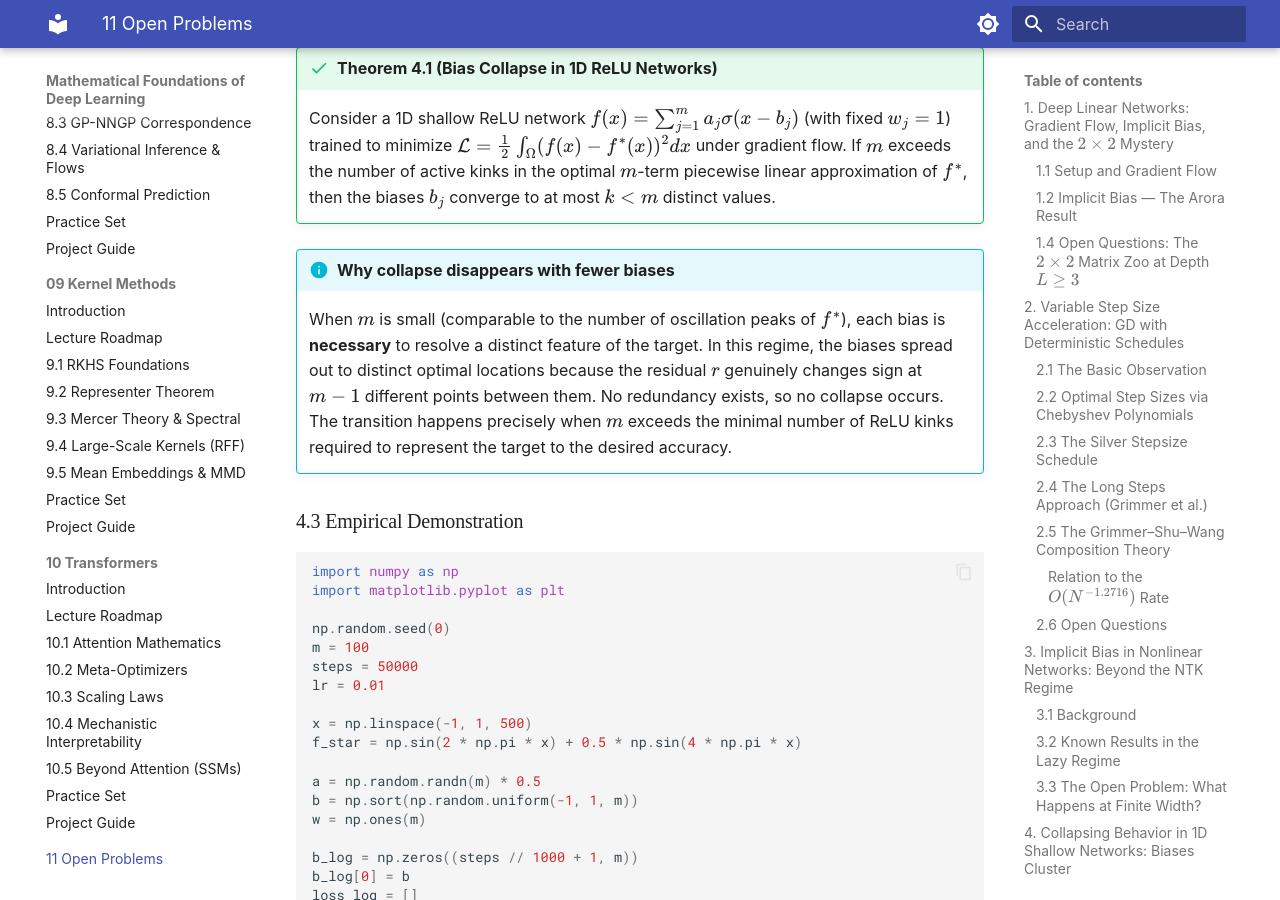
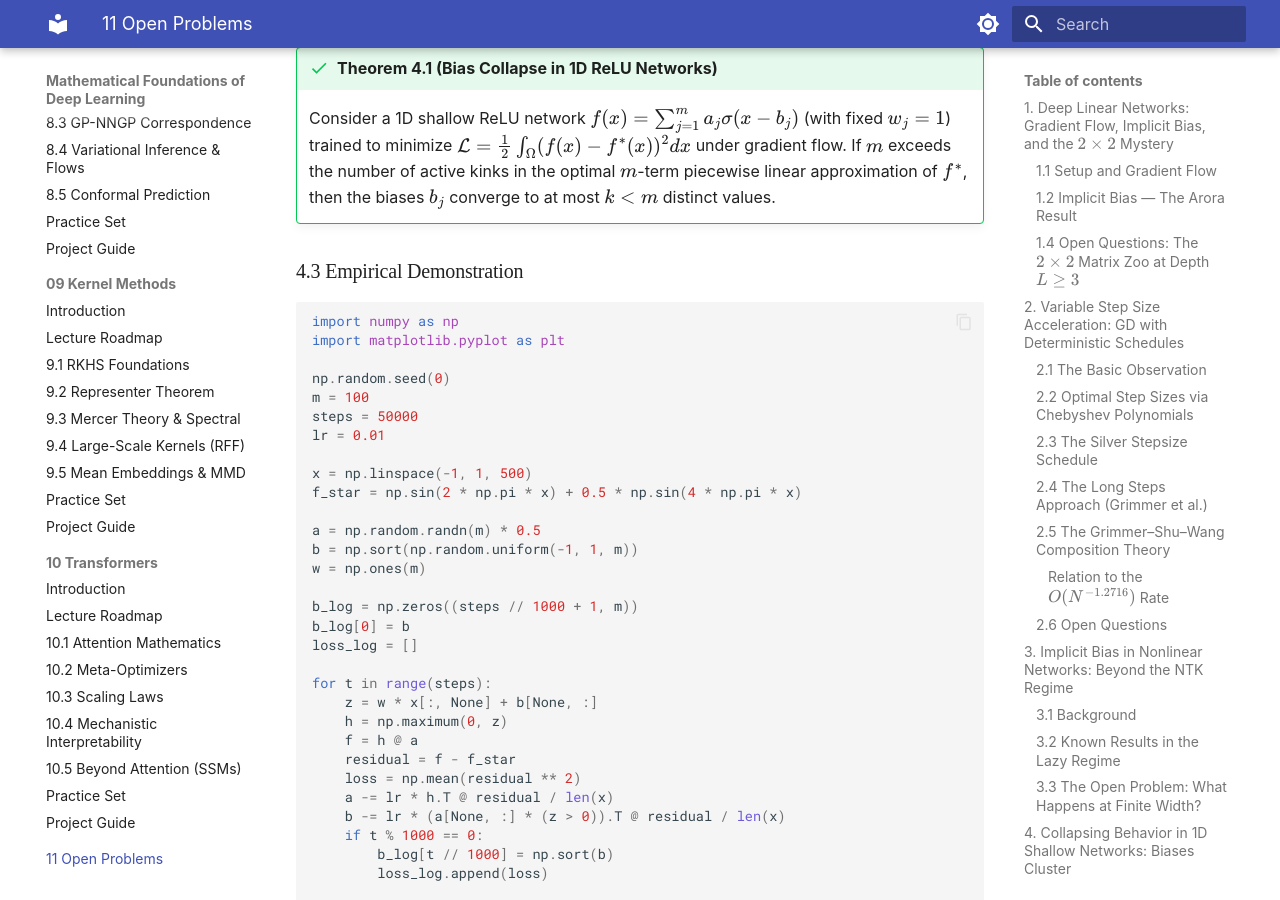
Before and after one commit to lowrank/rtg-mfdl, an MkDocs documentation site: the page built from docs/lectures/11-open-problems/README.md, in a window 1280 px wide and 900 px high, scrolled down 11862 px. Built offline with MkDocs 1.6.1 and Material for MkDocs 9.7.7, drawn with Linux system fonts in a browser that asks for light colours; some web fonts are replaced.

Commit message:
Remove remaining 'Why collapse disappears' paragraph

````diff
--- a/docs/lectures/11-open-problems/README.md
+++ b/docs/lectures/11-open-problems/README.md
@@ -294,9 +294,6 @@ Train a 1D shallow ReLU network $f(x) = \sum_{j=1}^m a_j \sigma(w_j x + b_j)$ on
 !!! success "Theorem 4.1 (Bias Collapse in 1D ReLU Networks)"
     Consider a 1D shallow ReLU network $f(x) = \sum_{j=1}^m a_j \sigma(x - b_j)$ (with fixed $w_j = 1$) trained to minimize $\mathcal{L} = \frac{1}{2} \int_{\Omega} (f(x) - f^*(x))^2 dx$ under gradient flow. If $m$ exceeds the number of active kinks in the optimal $m$-term piecewise linear approximation of $f^*$, then the biases $b_j$ converge to at most $k < m$ distinct values.
 
-!!! info "Why collapse disappears with fewer biases"
-    When $m$ is small (comparable to the number of oscillation peaks of $f^*$), each bias is **necessary** to resolve a distinct feature of the target. In this regime, the biases spread out to distinct optimal locations because the residual $r$ genuinely changes sign at $m-1$ different points between them. No redundancy exists, so no collapse occurs. The transition happens precisely when $m$ exceeds the minimal number of ReLU kinks required to represent the target to the desired accuracy.
-
 ### 4.3 Empirical Demonstration
 
 ```python
````
